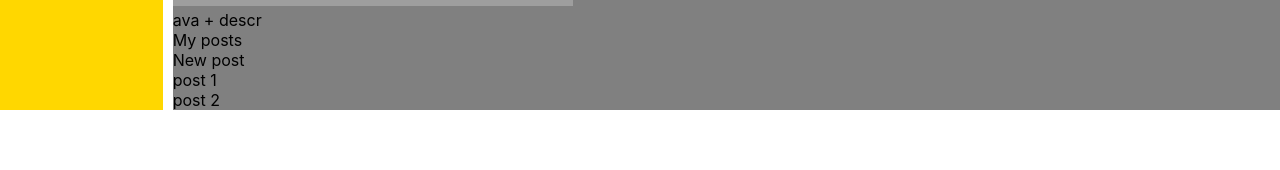
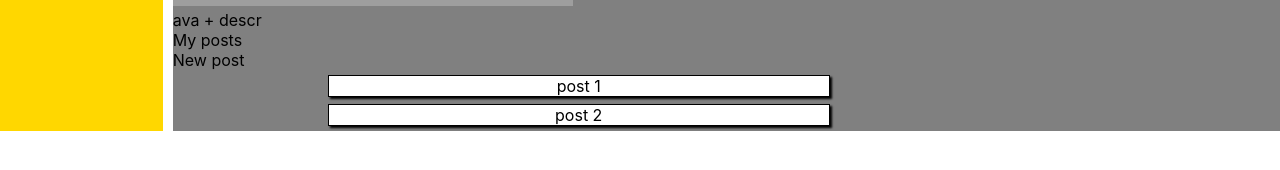
Before and after one commit to failququ/react-social-network, a React (Create React App) app: page / in a window 1280 px wide. Shown: the part 384-554 px from the top of the page. Built offline with nearby package versions, Linux system fonts and the light colour scheme; grey boxes are pictures that could not be loaded.

Commit message:
added css modules

```diff
--- a/src/App.css
+++ b/src/App.css
@@ -9,31 +9,3 @@
     "h h"
     "n c";
 }
-
-.header{
-    grid-area: h;
-    background-color: rgb(101, 101, 224);
-}
-
-.header img {
-    width: 50px;
-    height: 50px;
-}
-
-.nav{
-    grid-area: n;
-    background-color: gold;
-}
-
-.nav a {
-    text-decoration: none;
-    color: black;
-}
-.nav a:hover {
-    text-decoration: underline;
-}
-
-.content {
-    grid-area: c;
-    background-color: gray;
-}
--- a/src/components/Header.jsx
+++ b/src/components/Header.jsx
@@ -1,8 +1,8 @@
-
+import classes from './Header.module.css';
 
 const Header = () => {
     return (
-        <header className='header'>
+        <header className={classes.header}>
             <img src="https://banner2.cleanpng.com/20180715/zio/kisspng-logo-font-flame-logo-5b4b2d7c3b73e0.2237387315316535002435.jpg" alt="" />
         </header>
     )
--- /dev/null
+++ b/src/components/Header.module.css
@@ -0,0 +1,9 @@
+.header{
+    grid-area: h;
+    background-color: rgb(101, 101, 224);
+}
+
+.header img {
+    width: 50px;
+    height: 50px;
+}
--- a/src/components/Navbar.jsx
+++ b/src/components/Navbar.jsx
@@ -1,29 +1,29 @@
-
+import classes from './Navbar.module.css';
 
 const Navbar = () => {
     return (
-        <nav className='nav'>
-            <div>
+        <nav className={classes.nav}>
+            <div className={classes.item}>
                 <a href="#s">
                     Profile
                 </a>
             </div>
-            <div>
+            <div className={classes.item}>
                 <a href="#s">
                     Messages
                 </a>
             </div>
-            <div>
+            <div className={classes.item}>
                 <a href="#s">
                     News
                 </a>
             </div>
-            <div>
+            <div className={classes.item}>
                 <a href="#s">
                     Music
                 </a>
             </div>
-            <div>
+            <div className={classes.item}>
                 <a href="#s">
                     Settings
                 </a>
--- /dev/null
+++ b/src/components/Navbar.module.css
@@ -0,0 +1,13 @@
+.nav{
+    grid-area: n;
+    background-color: gold;
+}
+
+.item a {
+    text-decoration: none;
+    color: #000;
+}
+
+.item a:hover {
+    text-decoration: underline;
+}
--- a/src/components/Profile.jsx
+++ b/src/components/Profile.jsx
@@ -1,8 +1,8 @@
-
+import classes from './Profile.module.css';
 
 const Profile = () => {
     return (
-        <div className='content'>
+        <div className={classes.content}>
             <div>
                 Main content
             </div>
@@ -17,9 +17,9 @@ const Profile = () => {
                 <div>
                     New post
                 </div>
-                <div>
-                    <div>post 1</div>
-                    <div>post 2</div>
+                <div className={classes.posts}>
+                    <div className={classes.item}>post 1</div>
+                    <div className={classes.item}>post 2</div>
                 </div>
             </div>
         </div>
--- /dev/null
+++ b/src/components/Profile.module.css
@@ -0,0 +1,22 @@
+.content {
+    grid-area: c;
+    background-color: gray;
+}
+
+.item {
+    color: yellow;
+    border: 1px solid black;
+    width: 500px;
+    text-align: center;
+    box-shadow: 2px 2px 2px black;
+    background-color: #fff;
+    color: black;
+}
+
+.posts {
+    display: flex;
+    flex-direction: column;
+    gap: 7px;
+    padding: 5px;
+    margin-left: 150px;
+}
```
